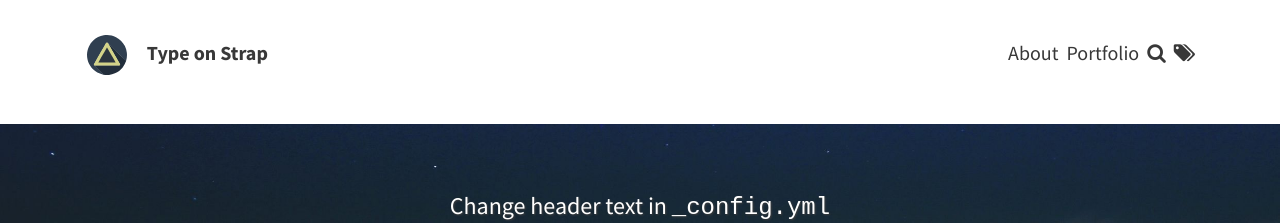
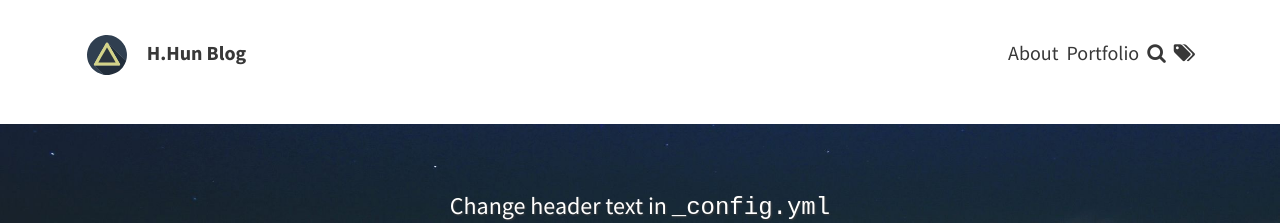
Before and after one commit to MrHun/hhun.github.io, a Jekyll site: the page built from index.html, in a window 1280 px wide. Shown: the top 223 px of the page. Built offline with Jekyll 4.4.1, drawn with Linux system fonts in a browser that asks for light colours; the list of posts is cut into pages by our own code.

Commit message:
Update _config.yml

```diff
--- a/_config.yml
+++ b/_config.yml
@@ -5,7 +5,7 @@ url: "https://hhun.github.io"
 # THEME-SPECIFIC CONFIGURATION
 theme_settings:
   # Meta
-  title: Type on Strap
+  title: H.Hun Blog
   avatar: assets/img/triangle.svg
   favicon: assets/favicon.ico
   gravatar: # Email MD5 hash
```
